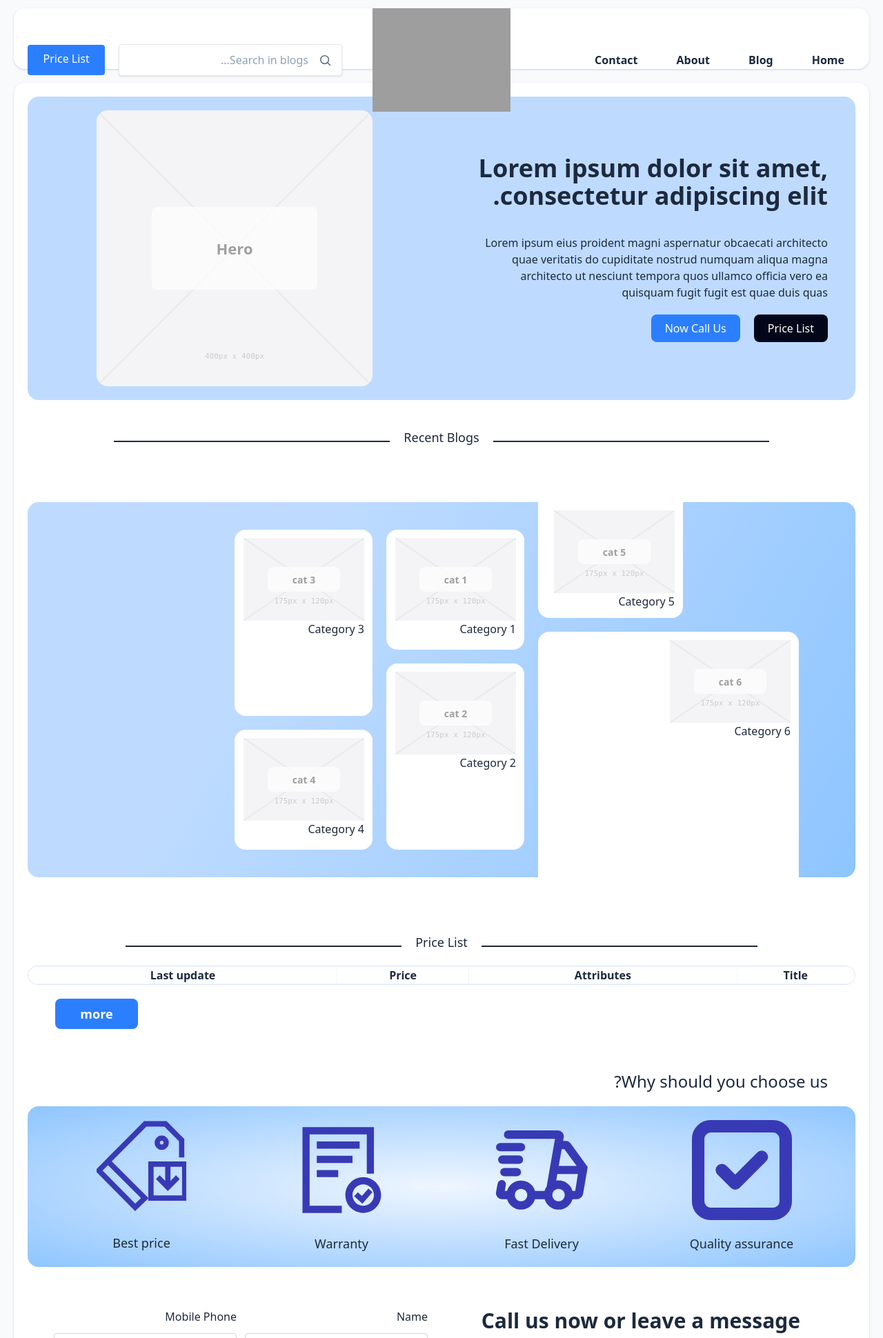
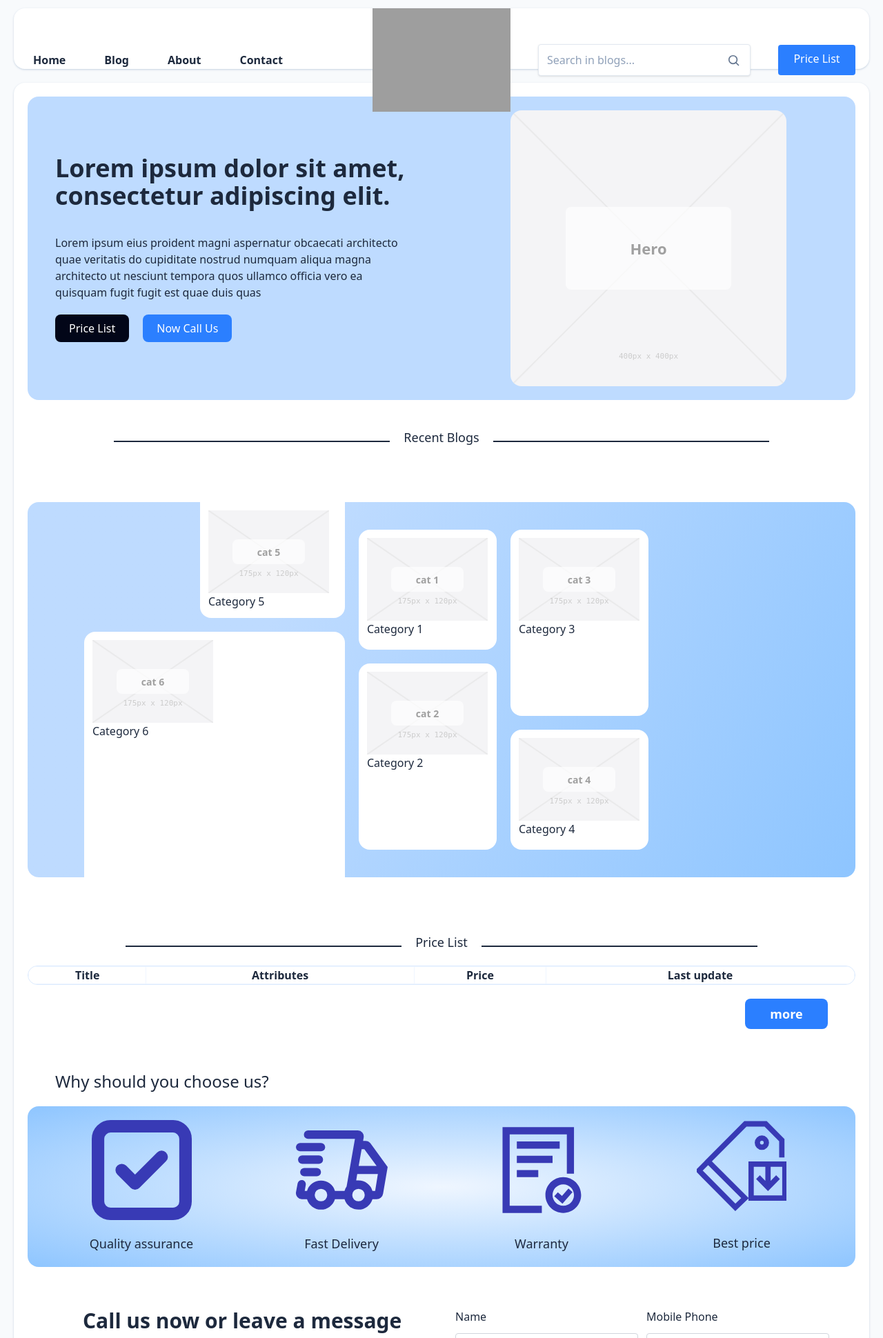
Before and after one commit to MohsenHaji6/django-corporate-blog, a Django app: template core/templates/core/home.html in a window 1280 px wide. Shown: the top 1940 px of the page at 69% size. Run offline with Django 3.2, Linux system fonts and the light colour scheme; the template is opened without the code that fills it, so the values that code supplies are empty; grey boxes are pictures that could not be loaded.

Commit message:
Design footer and header

```diff
--- a/core/templates/core/home.html
+++ b/core/templates/core/home.html
@@ -230,10 +230,10 @@
                     {% csrf_token %}
                     <div class="flex justify-center gap-3">
                         <div class="flex flex-col w-full gap-3">
-                            <label for="name">Name</label>
+                            <label for="contact_name">Name</label>
                             <input
                                 type="text"
-                                id="name"
+                                id="contact_name"
                                 name="name"
                                 value="{{ contact_form.name.value|default:'' }}"
                                 class="border border-gray-300 rounded py-2 px-4 hover:border-blue-400 focus-within:outline-blue-400"
@@ -245,10 +245,10 @@
                             {% endif %}
                         </div>
                         <div class="flex flex-col w-full gap-3">
-                            <label for="phone_number">Mobile Phone</label>
+                            <label for="contact_phone_number">Mobile Phone</label>
                             <input
                                 type="text"
-                                id="phone_number"
+                                id="contact_phone_number"
                                 name="phone_number"
                                 value="{{ contact_form.phone_number.value|default:''}}"
                                 placeholder="09..."
@@ -264,7 +264,6 @@
                     </div>
                     <textarea
                         name="message"
-                        id="message"
                         class="h-30 border border-gray-300 rounded py-2 px-4 hover:border-blue-400 focus-within:outline-blue-400"
                         placeholder="Please write your message..."
                     >
--- a/static/css/output.css
+++ b/static/css/output.css
@@ -1313,8 +1313,20 @@
   .top-0 {
     top: 0;
   }
+  .right-0 {
+    right: 0;
+  }
   .right-2 {
     right: calc(var(--spacing) * 2);
+  }
+  .right-5 {
+    right: calc(var(--spacing) * 5);
+  }
+  .left-0 {
+    left: 0;
+  }
+  .left-5 {
+    left: calc(var(--spacing) * 5);
   }
   .textarea {
     @layer daisyui.l1.l2.l3 {
@@ -1442,6 +1454,9 @@
     @media (width >= 96rem) {
       max-width: 96rem;
     }
+  }
+  .mx-2 {
+    margin-inline: calc(var(--spacing) * 2);
   }
   .mx-5 {
     margin-inline: calc(var(--spacing) * 5);
@@ -1946,6 +1961,9 @@
   .place-items-end {
     place-items: end;
   }
+  .place-items-start {
+    place-items: start;
+  }
   .place-items-stretch {
     place-items: stretch;
   }
@@ -2209,6 +2227,9 @@
   .p-5 {
     padding: calc(var(--spacing) * 5);
   }
+  .px-1 {
+    padding-inline: var(--spacing);
+  }
   .px-2 {
     padding-inline: calc(var(--spacing) * 2);
   }
@@ -2220,6 +2241,9 @@
   }
   .px-5 {
     padding-inline: calc(var(--spacing) * 5);
+  }
+  .px-7 {
+    padding-inline: calc(var(--spacing) * 7);
   }
   .px-10 {
     padding-inline: calc(var(--spacing) * 10);
--- /dev/null
+++ b/static/js/footer.js
@@ -0,0 +1,21 @@
+document.getElementById('subscribe-form').addEventListener('submit', function (event) {
+    event.preventDefault();
+    const formData = new FormData(this);
+    fetch(this.action, {
+        method: 'POST',
+        body: formData,
+    })
+        .then((response) => response.json())
+        .then((data) => {
+            const error = document.getElementById('phone_number_error');
+            const msg = document.getElementById('message');
+            if (data.success) {
+                error.innerHTML = '';
+                msg.innerHTML = '✅ ' + data.message;
+                this.reset();
+            } else {
+                msg.innerHTML = '';
+                error.innerHTML = '❌ ' + data.errors.phone_number[0];
+            }
+        });
+});
--- a/templates/_base.html
+++ b/templates/_base.html
@@ -1,7 +1,7 @@
 {% load static %}
 
 <!doctype html>
-<html lang="fa" dir="rtl">
+<html lang="en" dir="ltl">
     <head>
         <meta charset="UTF-8" />
         <meta name="viewport" content="width=device-width, initial-scale=1.0" />
--- a/templates/header.html
+++ b/templates/header.html
@@ -1,10 +1,11 @@
 {% load media_placeholder %}
-<div id="header" class="fixed w-full z-50 transition-all duration-400">
+<div id="header" class="fixed z-50 left-0 right-0 transition-all duration-400">
+    <div class="mx-5">
         <div
-        class="grid grid-cols-5 justify-items-stretch h-22 ml-10 shadow shadow-slate-300 rounded-2xl bg-white transition-all duration-400"
+            class="grid grid-cols-5 justify-items-stretch h-22 px-5 shadow shadow-slate-300 rounded-2xl bg-white transition-all duration-400"
             id="container"
         >
-        <nav class="flex justify-start items-center col-span-2 pr-7 gap-10">
+            <nav class="flex justify-start items-center col-span-2 gap-10">
                 <a
                     href="{% url 'core:home' %}"
                     class="font-semibold p-2 hover:underline {% if request.resolver_match.view_name == 'core:home' %} scale-110 underline {% endif %}"
@@ -36,7 +37,7 @@
                 />
             </div>
             <div class="flex justify-end col-span-2 items-center gap-5">
-            <div class="w-full pr-5">
+                <div class="w-full px-5">
                     <form
                         action="{% url 'core:search' %}"
                         method="get"
@@ -50,7 +51,7 @@
                                 type="search"
                                 name="q"
                                 placeholder="Search in blogs..."
-                            class="h-11 w-full rounded-xl bg-transparent pr-12 pl-3 text-m text-slate-700 placeholder:text-slate-400 focus:outline-none"
+                                class="h-11 w-full rounded-xl bg-transparent px-3 text-m text-slate-700 placeholder:text-slate-400 focus:outline-none"
                             />
 
                             <button
@@ -77,10 +78,11 @@
                     </form>
                 </div>
                 <a
-                href="{% url 'pricing' %}"
-                class="flex flex-row w-2/6 h-11 justify-center text-white py-2 ml-5 rounded-sm bg-blue-500 hover:bg-blue-600"
+                    href="{% url 'price_list' %}"
+                    class="flex flex-row w-2/6 h-11 justify-center text-white py-2 rounded-sm bg-blue-500 hover:bg-blue-600"
                     >Price List</a
                 >
+            </div>
         </div>
     </div>
 </div>
```
Also changed, not shown: templates/footer.html (+20 -38 lines). Lines whose indentation alone changed are shown as unchanged.
